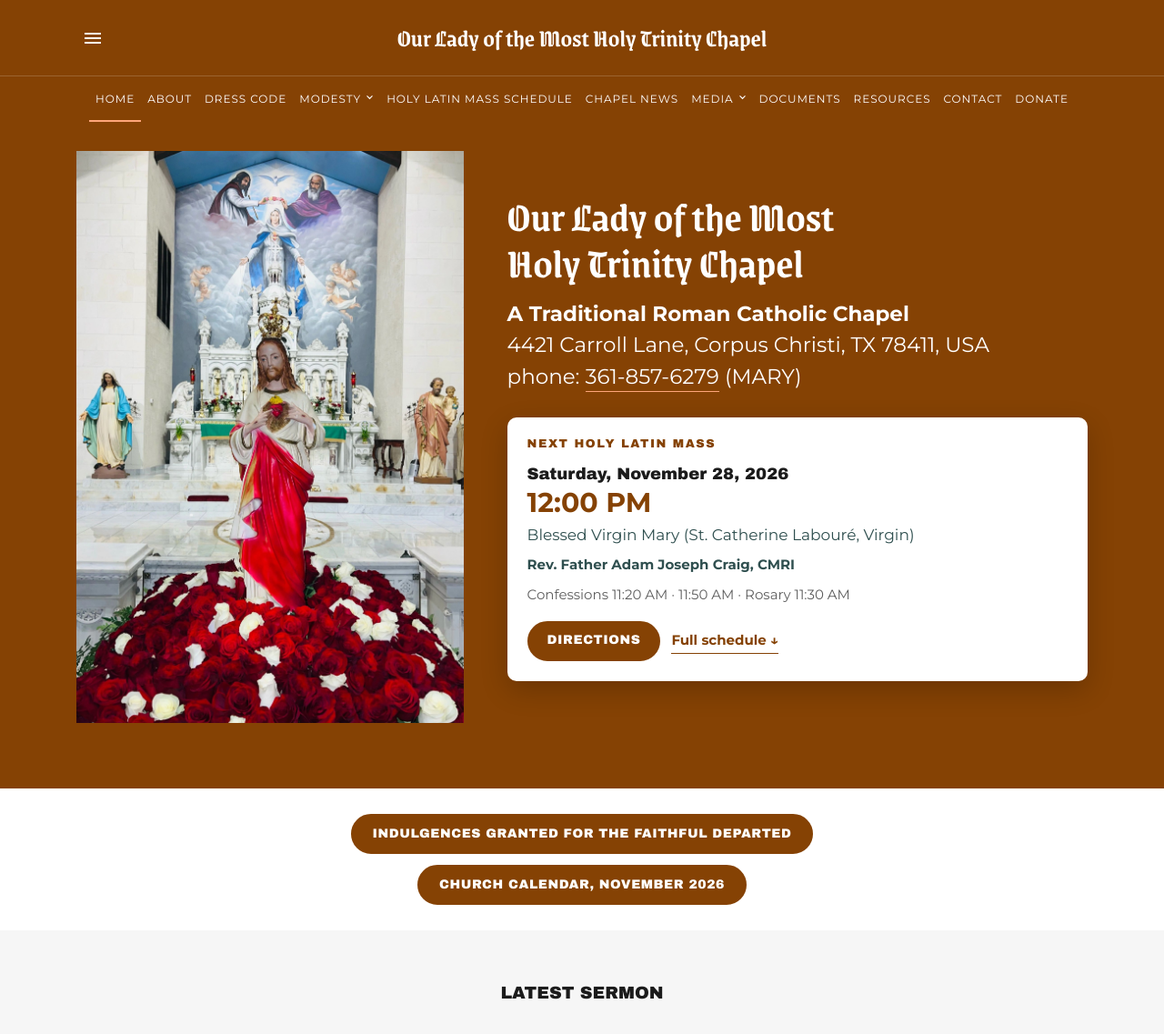
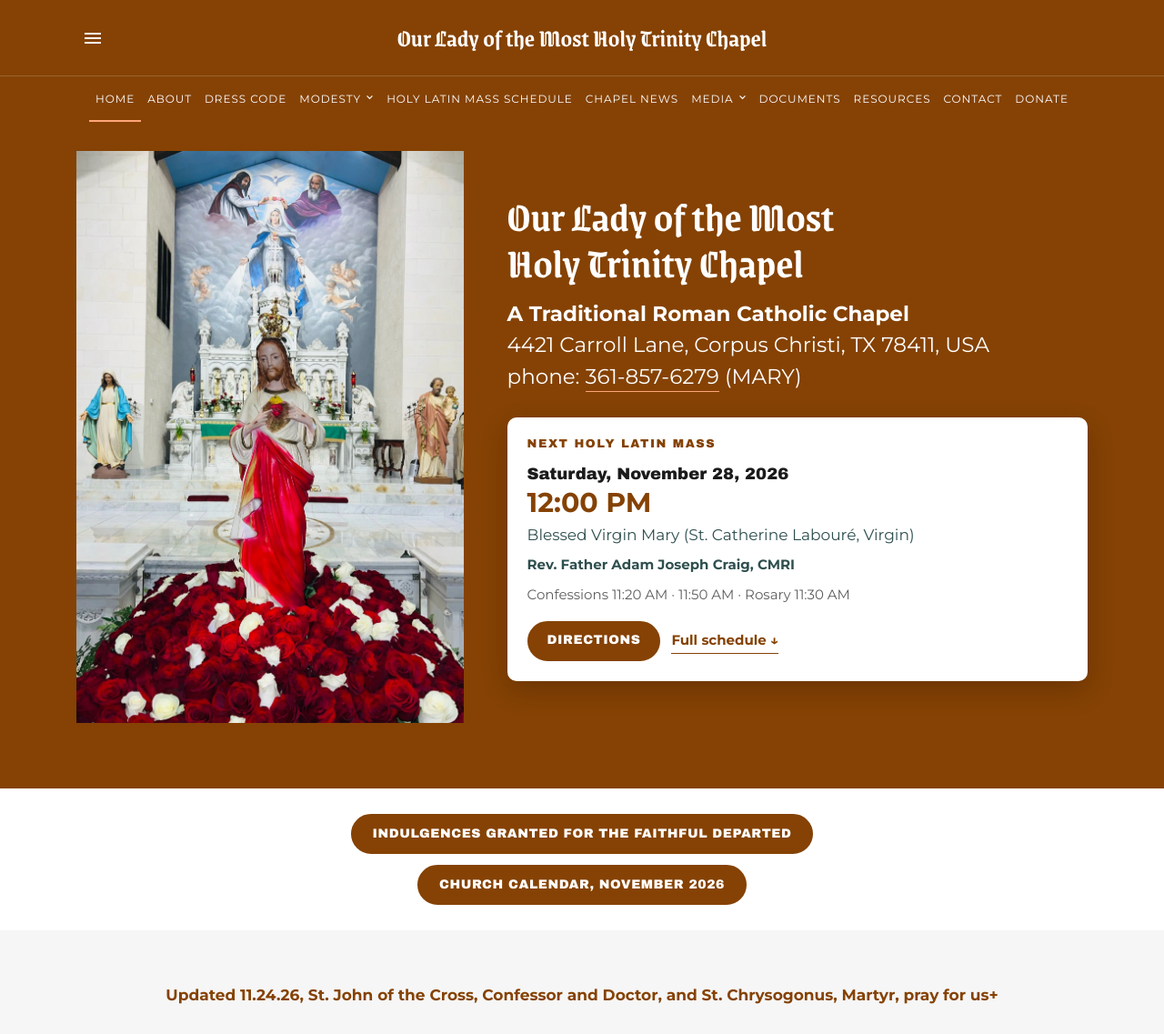
Before and after one commit to ourladymhtchurch/ourladymhtchurch.github.io, a Jekyll site: the page built from index.html, in a window 1280 px wide. Shown: the top 1137 px of the page at 91% size. Built offline with Jekyll 4.4.1, drawn with Linux system fonts in a browser that asks for light colours; some of the changed text lies outside the part shown.

Commit message:
Home page: move the Updated date line from Chapel News to just above the Latest Sermon heading

```diff
--- a/_data/notices.yml
+++ b/_data/notices.yml
@@ -1,7 +1,8 @@
 # ---------------------------------------------------------------------------
 # Chapel News on the home page.
-#   updated: the line under the "Chapel News" heading (change the date when
-#            you post news)
+#   updated: the "Updated …" date line, shown above the "Latest Sermon" heading
+#            (since 2026-11-24; it was under the "Chapel News" heading before).
+#            Change the date when you post news.
 #   items:   short notices, listed under the main news text. Each notice may use
 #            Markdown: links as [text](https://address), *italics*, **bold**.
 #            Example:
--- a/_sass/olmht/_home.scss
+++ b/_sass/olmht/_home.scss
@@ -1,10 +1,12 @@
 /* Home page: Chapel News, Holy Latin Mass schedule, Prayer Intentions, Devotions intro.
    The Featured Content and Devotions cards use the .tile styles in _components.scss. */
 .news-updated { text-align: center; font-size: 17px; font-weight: 700; color: var(--brown); margin: -24px 0 32px; }
+/* The date line above the Latest Sermon heading (since 2026-11-24; it was under Chapel News) */
+.news-updated--top { margin: 0 0 24px; }
 .news-list { list-style: none; margin: 40px 0 0; padding: 0; }
 
-/* A narrow white band of buttons, one under the other, between the hero and The Liturgical
-   Year (index.html #indulgences: "Indulgences Granted for the Faithful Departed", then
+/* A narrow white band of buttons, one under the other, between the hero and Latest
+   Sermon (index.html #indulgences: "Indulgences Granted for the Faithful Departed", then
    "Church Calendar, November 2026") */
 .section.home-links { padding: 28px 0; }
 .home-links .button-row { margin-top: 0; flex-direction: column; align-items: center; }
--- a/index.html
+++ b/index.html
@@ -33,10 +33,13 @@ this section. {% endcomment %}
 </section>
 
 {% comment %} The chapel's latest sermon (the first video in _data/sermons.yml), the user's
-request on 2026-11-21; above The Liturgical Year since 2026-11-23 (the user's request). {% endcomment %}
+request on 2026-11-21; above The Liturgical Year since 2026-11-23 (the user's request).
+The "Updated …" date line (updated: in _data/notices.yml) is above its heading since
+2026-11-24, the user's request; it was under the Chapel News heading before. {% endcomment %}
 {% if site.data.sermons.videos.size > 0 %}
 <section class="section section--panel" id="latest-sermon">
   <div class="container">
+    {% if site.data.notices.updated %}<p class="news-updated news-updated--top">{{ site.data.notices.updated }}</p>{% endif %}
     <h2 class="section-title">Latest Sermon</h2>
     <div class="tiles tiles--two">
       {% include sermon-video-tile.html item=site.data.sermons.videos.first wide=true more=true %}
@@ -138,7 +141,6 @@ request on 2026-11-21; above The Liturgical Year since 2026-11-23 (the user's re
 <section class="section" id="chapel-news">
   <div class="container">
     <h2 class="section-title">Chapel News</h2>
-    {% if site.data.notices.updated %}<p class="news-updated">{{ site.data.notices.updated }}</p>{% endif %}
     <div class="grid grid--4-8">
       <img src="{{ '/assets/img/chapel-altar.jpg' | relative_url }}" alt="Side altar of the chapel with the statue of the Sacred Heart and the image of the Holy Face">
       <div class="rich text text--slate">
```
Also changed, not shown: README.md.
